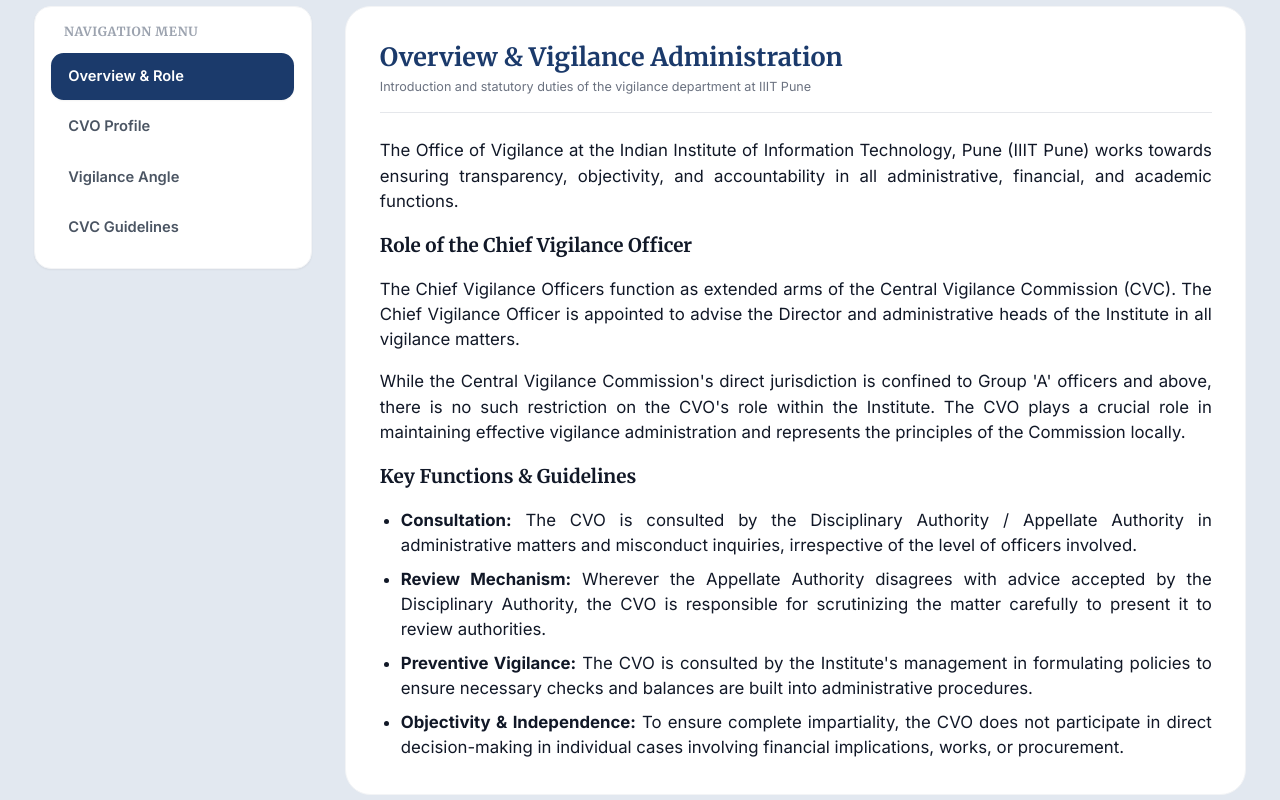
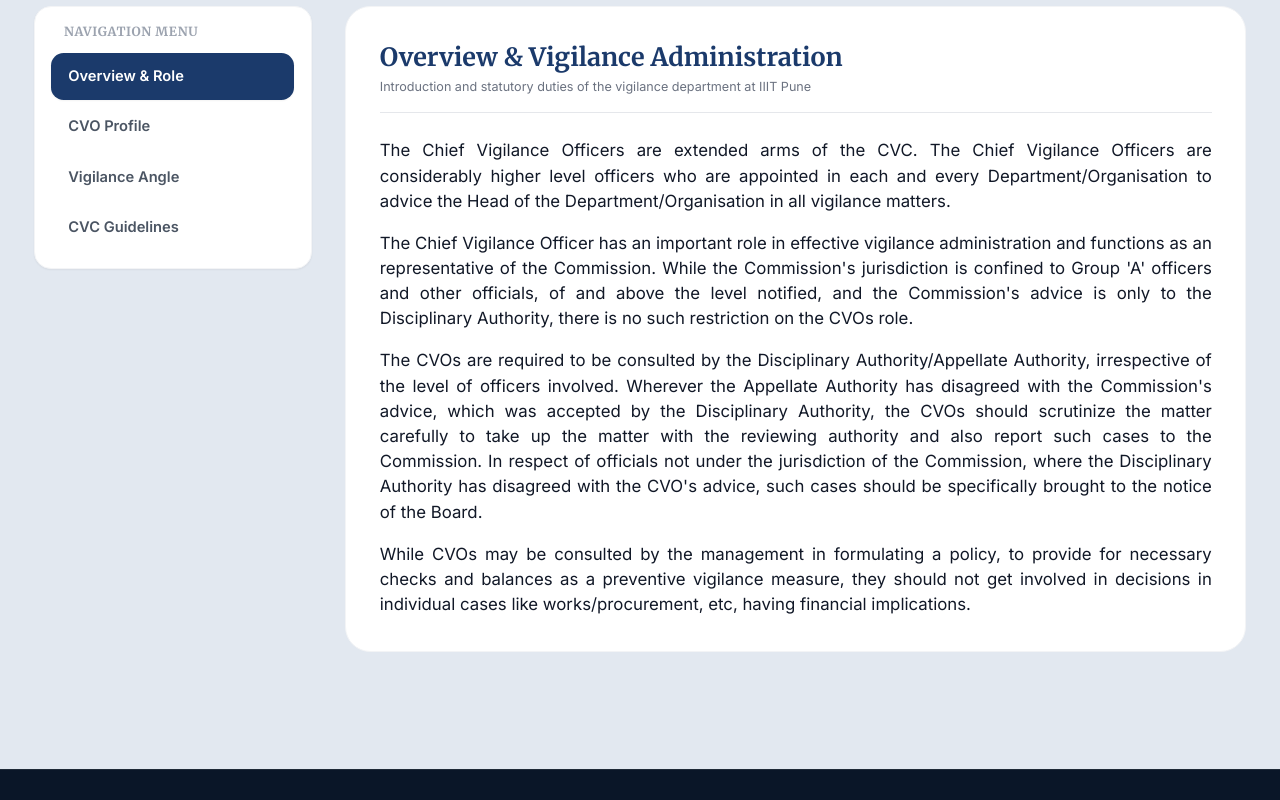
Before and after one commit to iiitp-official/website, a React (Vite) app: page /administration/chief-vigilance-officer in a window 1280 px wide. Shown: the part 380-1180 px from the top of the page. Built offline with nearby package versions, Linux system fonts and the light colour scheme.

Commit message:
updated Chief vigilance officer content

```diff
--- a/src/pages/ChiefVigilanceOfficerPage.jsx
+++ b/src/pages/ChiefVigilanceOfficerPage.jsx
@@ -81,36 +81,17 @@ const ChiefVigilanceOfficerPage = () => {
 
                 <div className="space-y-4 text-gray-650 dark:text-gray-350 text-sm sm:text-base leading-relaxed text-justify">
                   <p>
-                    The Office of Vigilance at the Indian Institute of Information Technology, Pune (IIIT Pune) works towards ensuring transparency, objectivity, and accountability in all administrative, financial, and academic functions.
-                  </p>
-
-                  <h3 className="text-lg font-bold font-serif text-gray-900 dark:text-white mt-6 mb-2">
-                    Role of the Chief Vigilance Officer
-                  </h3>
-                  <p>
-                    The Chief Vigilance Officers function as extended arms of the Central Vigilance Commission (CVC). The Chief Vigilance Officer is appointed to advise the Director and administrative heads of the Institute in all vigilance matters.
+                    The Chief Vigilance Officers are extended arms of the CVC. The Chief Vigilance Officers are considerably higher level officers who are appointed in each and every Department/Organisation to advice the Head of the Department/Organisation in all vigilance matters.
                   </p>
                   <p>
-                    While the Central Vigilance Commission's direct jurisdiction is confined to Group 'A' officers and above, there is no such restriction on the CVO's role within the Institute. The CVO plays a crucial role in maintaining effective vigilance administration and represents the principles of the Commission locally.
+                    The Chief Vigilance Officer has an important role in effective vigilance administration and functions as an representative of the Commission. While the Commission's jurisdiction is confined to Group 'A' officers and other officials, of and above the level notified, and the Commission's advice is only to the Disciplinary Authority, there is no such restriction on the CVOs role.
                   </p>
-
-                  <h3 className="text-lg font-bold font-serif text-gray-900 dark:text-white mt-6 mb-2">
-                    Key Functions & Guidelines
-                  </h3>
-                  <ul className="list-disc pl-5 space-y-2 mt-2">
-                    <li>
-                      <strong>Consultation:</strong> The CVO is consulted by the Disciplinary Authority / Appellate Authority in administrative matters and misconduct inquiries, irrespective of the level of officers involved.
-                    </li>
-                    <li>
-                      <strong>Review Mechanism:</strong> Wherever the Appellate Authority disagrees with advice accepted by the Disciplinary Authority, the CVO is responsible for scrutinizing the matter carefully to present it to review authorities.
-                    </li>
-                    <li>
-                      <strong>Preventive Vigilance:</strong> The CVO is consulted by the Institute's management in formulating policies to ensure necessary checks and balances are built into administrative procedures.
-                    </li>
-                    <li>
-                      <strong>Objectivity & Independence:</strong> To ensure complete impartiality, the CVO does not participate in direct decision-making in individual cases involving financial implications, works, or procurement.
-                    </li>
-                  </ul>
+                  <p>
+                    The CVOs are required to be consulted by the Disciplinary Authority/Appellate Authority, irrespective of the level of officers involved. Wherever the Appellate Authority has disagreed with the Commission's advice, which was accepted by the Disciplinary Authority, the CVOs should scrutinize the matter carefully to take up the matter with the reviewing authority and also report such cases to the Commission. In respect of officials not under the jurisdiction of the Commission, where the Disciplinary Authority has disagreed with the CVO's advice, such cases should be specifically brought to the notice of the Board.
+                  </p>
+                  <p>
+                    While CVOs may be consulted by the management in formulating a policy, to provide for necessary checks and balances as a preventive vigilance measure, they should not get involved in decisions in individual cases like works/procurement, etc, having financial implications.
+                  </p>
                 </div>
               </section>
             )}
@@ -308,7 +289,7 @@ const ChiefVigilanceOfficerPage = () => {
                       </div>
                     </a>
 
-                    <Link
+                    {/* <Link
                       to="/suo-motu"
                       className="flex items-start gap-4 p-5 rounded-2xl border border-gray-150 dark:border-gray-800 bg-gray-50 dark:bg-gray-800/20 hover:border-accent hover:shadow-xs transition-all group"
                     >
@@ -340,7 +321,7 @@ const ChiefVigilanceOfficerPage = () => {
                           Check officers and links regarding Right to Information (RTI) at IIIT Pune.
                         </p>
                       </div>
-                    </Link>
+                    </Link> */}
 
                   </div>
                 </div>
```
